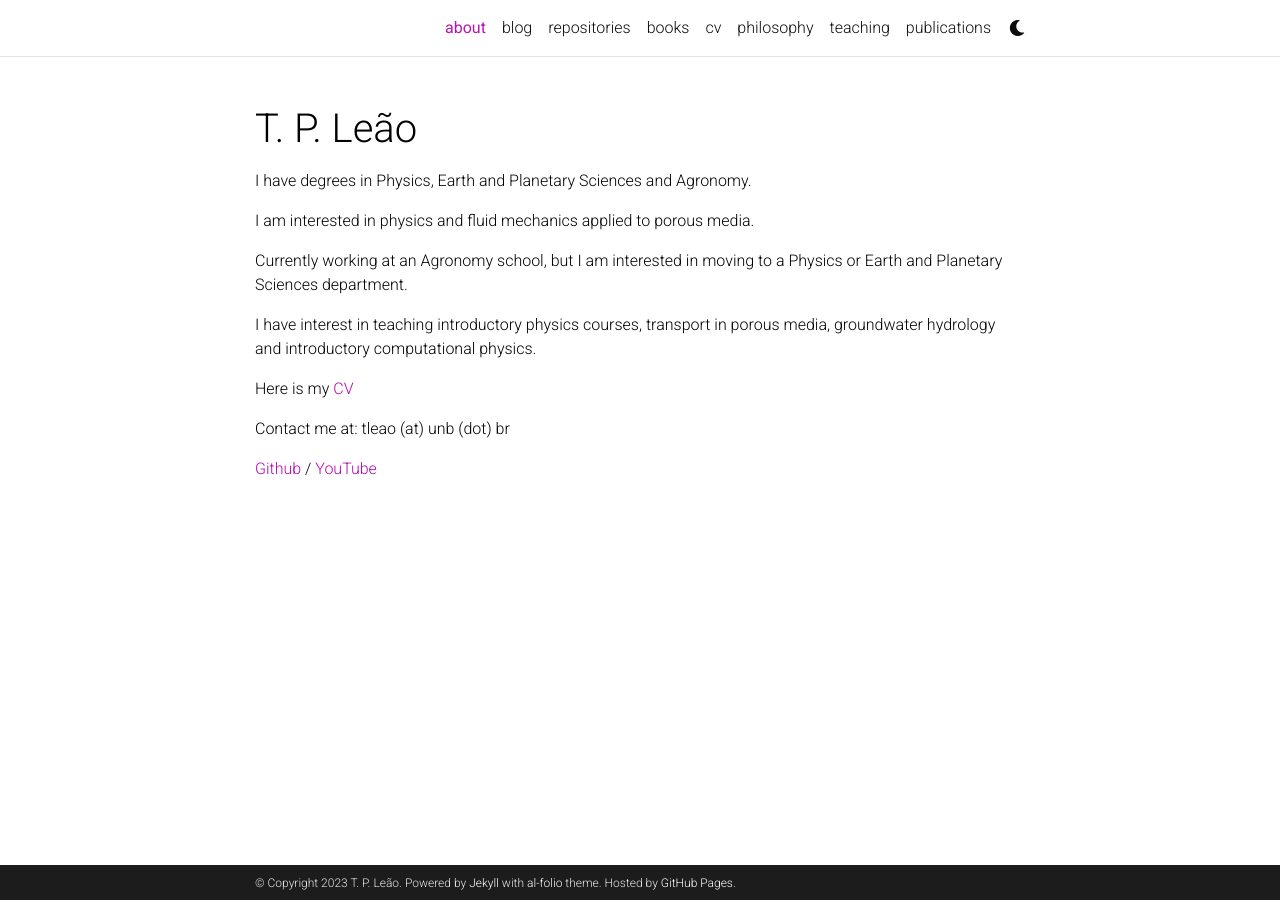
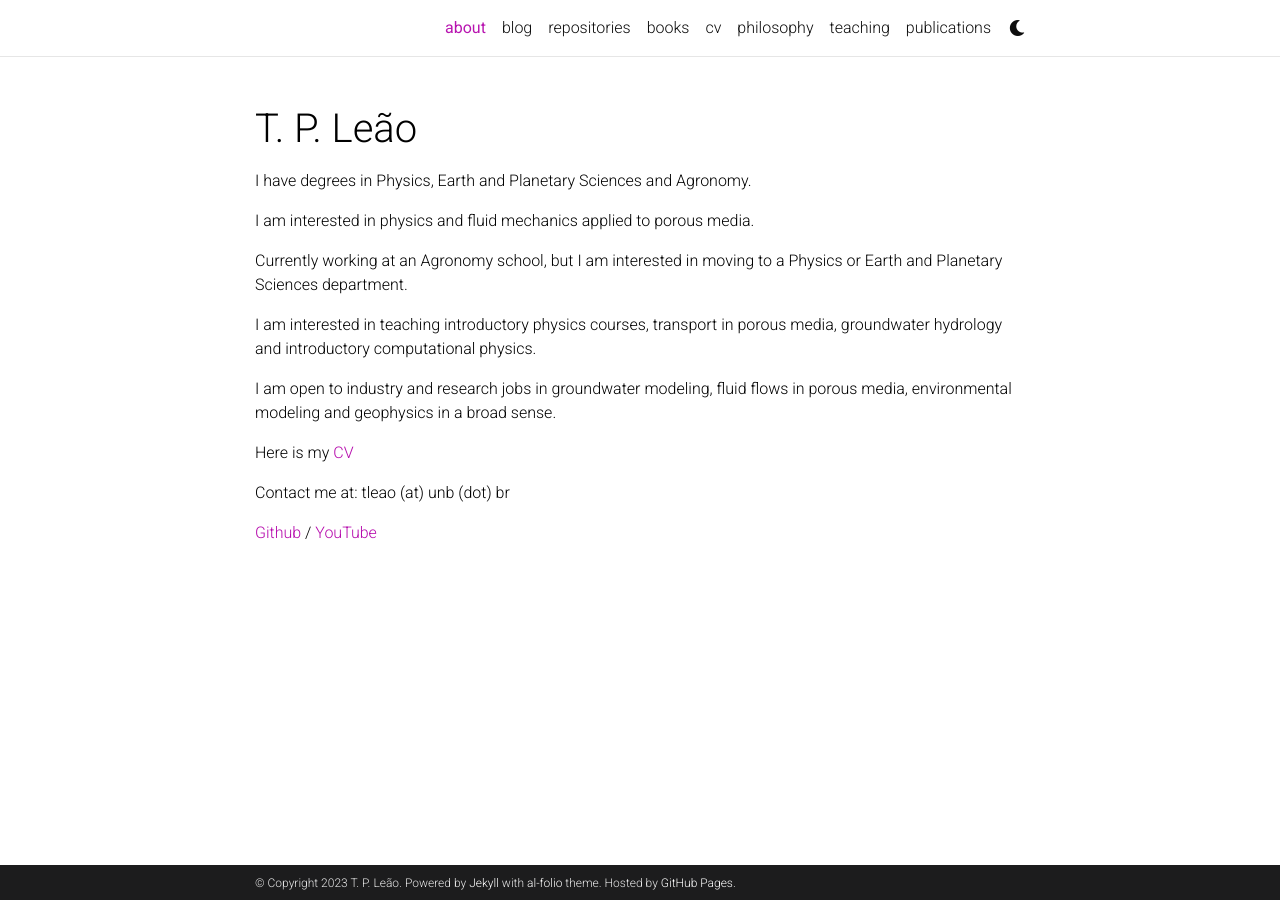
Before and after one commit to leaot/leaot.github.io, a Jekyll site: the page built from _pages/about.md, in a window 1280 px wide. Built offline with Jekyll 4.4.1, drawn with Linux system fonts in a browser that asks for light colours; comment, search, counter and statistics services are not loaded; a style sheet for code colours, icons or effects is not loaded.

Commit message:
Update about.md

```diff
--- a/_pages/about.md
+++ b/_pages/about.md
@@ -24,8 +24,9 @@ I am interested in physics and fluid mechanics applied to porous media.
 
 Currently working at an Agronomy school, but I am interested in moving to a Physics or Earth and Planetary Sciences department.
 
-I have interest in teaching introductory physics courses, transport in porous media, groundwater hydrology and introductory computational physics.
+I am interested in teaching introductory physics courses, transport in porous media, groundwater hydrology and introductory computational physics.
 
+I am open to industry and research jobs in groundwater modeling, fluid flows in porous media, environmental modeling and geophysics in a broad sense.
 
 Here is my <a href="https://leaot.github.io/assets/pdf/tpl-cv-us.pdf"> CV <a>
 
```
